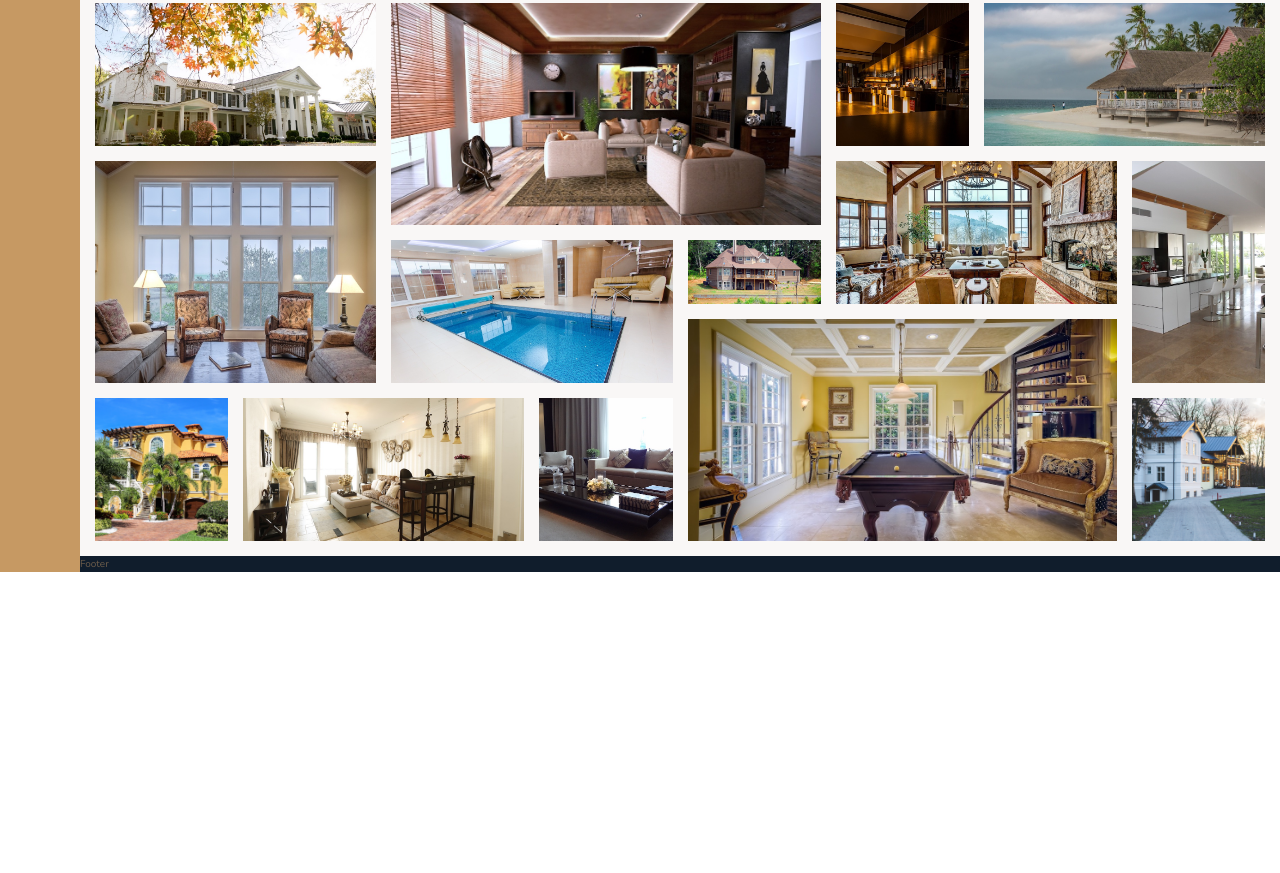
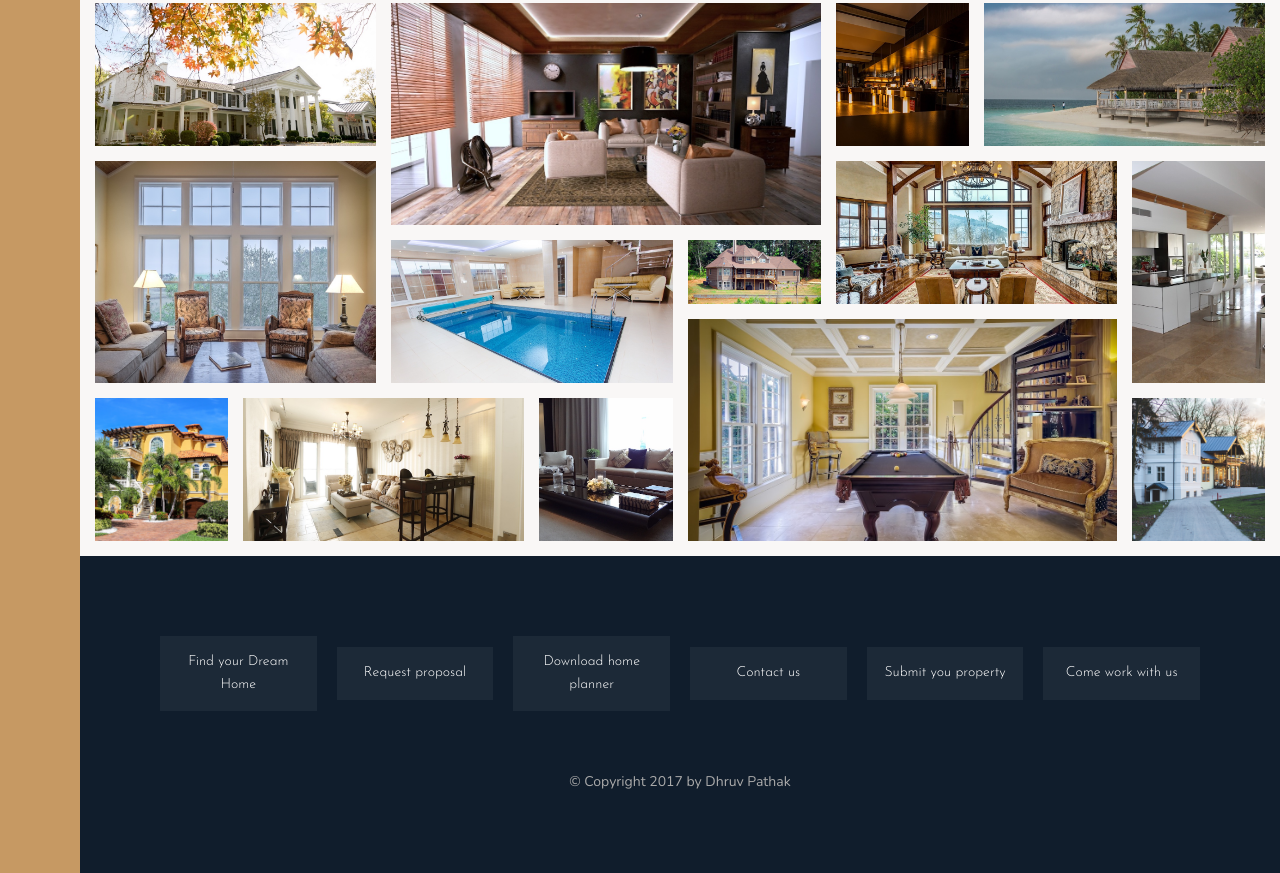
Before and after one commit to dhruvpathak9305/NexterProject-CssGrid, a website: page index.html in a window 1280 px wide. Shown: the part 3084-3957 px from the top of the page. Before the commit the page ends 3656 px from the top, so only its background shows below. Drawn offline with nearby package versions, Linux system fonts and the light colour scheme.

Commit message:
Footer Complete

```diff
--- a/index.html
+++ b/index.html
@@ -306,6 +306,18 @@
             <figure class="gallery__item gallery__item--13"><img src="img/gal-13.jpeg" alt="Gallery image 13" class="gallery__img"></figure>
             <figure class="gallery__item gallery__item--14"><img src="img/gal-14.jpeg" alt="Gallery image 14" class="gallery__img"></figure>
         </section>
-        <footer class="footer">Footer</footer>
+        <footer class="footer">
+            <ul class="nav">
+                <li class="nav__item"><a href="#" class="nav__link">Find your Dream Home</a></li>
+                <li class="nav__item"><a href="#" class="nav__link">Request proposal</a></li>
+                <li class="nav__item"><a href="#" class="nav__link">Download home planner</a></li>
+                <li class="nav__item"><a href="#" class="nav__link">Contact us</a></li>
+                <li class="nav__item"><a href="#" class="nav__link">Submit you property</a></li>
+                <li class="nav__item"><a href="#" class="nav__link">Come work with us</a></li>
+            </ul>
+            <p class="copyright">
+                &copy; Copyright 2017 by Dhruv Pathak
+            </p>
+        </footer>
     </body>
 </html>
--- a/sass/_footer.scss
+++ b/sass/_footer.scss
@@ -1,4 +1,37 @@
 .footer{
     background-color: $color-secondary;
     grid-column:full-start/full-end;
+    padding:8rem;
+    .nav{
+        list-style:none;
+        display:grid;
+        grid-template-columns:repeat(auto-fit,minmax(15rem,1fr)) ;
+        grid-gap:2rem;
+align-items:center;
+
+        &__link:link,
+        &__link:visited{
+            font-size:1.4rem;
+            color:#fff;
+            text-decoration:none;
+            font-family:$font-display;
+            text-decoration:uppercase;
+            text-align:center;
+            padding:1.5rem;
+            display:block;
+            transition:all .2s;
+            background-color:rgba(#fff,.05);
 }
+        &__link:hover,
+        &__link:active{
+            background-color:rgba(#fff,.05);
+            transform: translateY(-3px);
+        }
+    }
+}
+.copyright{
+    font-size:1.4rem;
+    color:$color-grey-light-2;
+    margin-top:6rem;
+    text-align:center;
+}
```
Also changed, not shown: css/style.css.
